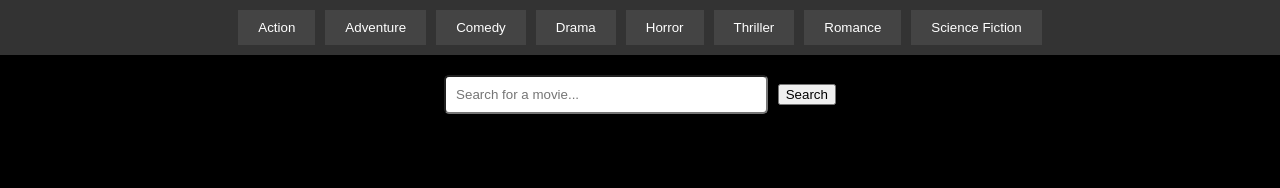
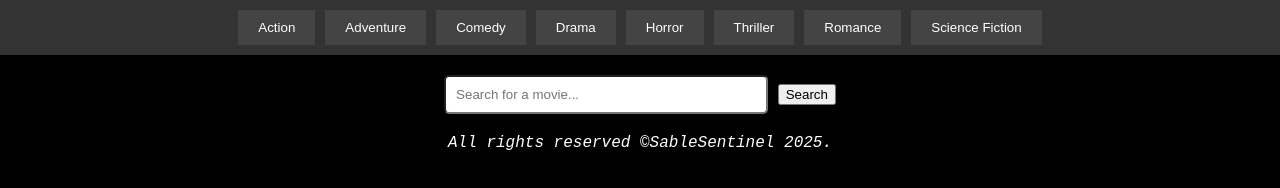
Before and after one commit to G-Kay88/MovieSeeker, a plain HTML site: page index.html in a window 1280 px wide. Drawn offline with Linux system fonts and the light colour scheme.

Commit message:
Update index.html

```diff
--- a/index.html
+++ b/index.html
@@ -76,4 +76,6 @@
 
     <script src="MovieSeek.js"></script>
 </body>
+
+<footer><em>All rights reserved &copySableSentinel 2025.</em></footer>
 </html>
```
